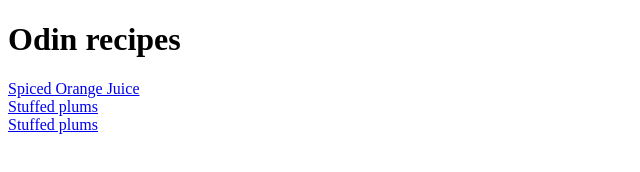
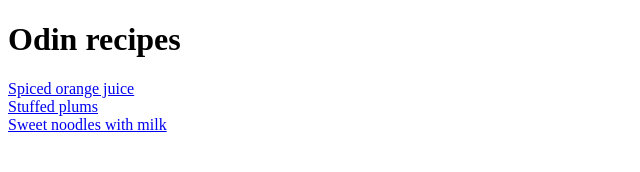
Before and after one commit to learnG65/odin-recipes, a plain HTML site: page index.html in a window 1280 px wide. Shown: the whole page, without its empty margins (0-640 px from the left). Drawn offline with Linux system fonts and the light colour scheme.

Commit message:
updated link titles in index

```diff
--- a/index.html
+++ b/index.html
@@ -8,10 +8,10 @@
 
 <body>
     <h1> Odin recipes</h1>
-    <a href="./recipes/spiced-orange-juice.html">Spiced Orange Juice</a>
+    <a href="./recipes/spiced-orange-juice.html">Spiced orange juice</a>
     <br>
     <a href="./recipes/stuffed-plums.html">Stuffed plums</a>
     <br>
-    <a href="./recipes/sweet-noodles-with-milk.html">Stuffed plums</a>
+    <a href="./recipes/sweet-noodles-with-milk.html">Sweet noodles with milk</a>
 </body>
 </html>
```
